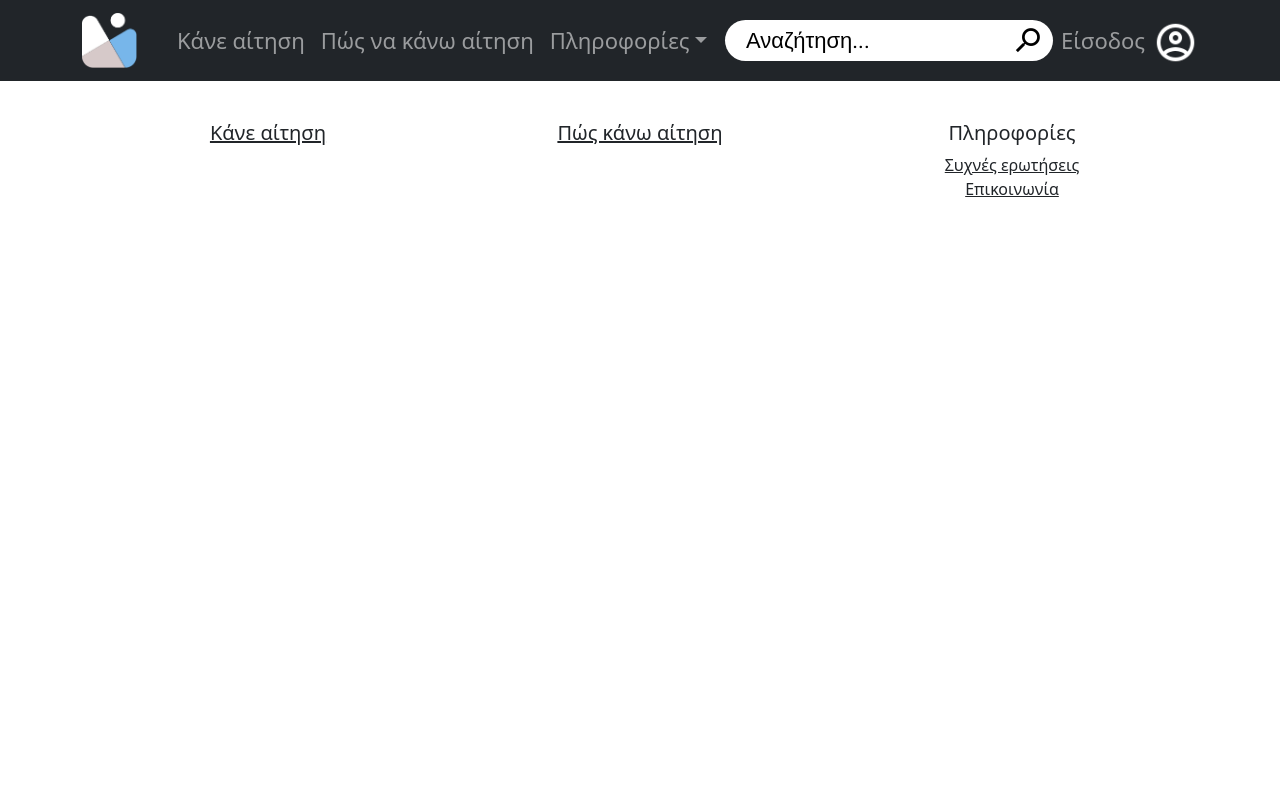
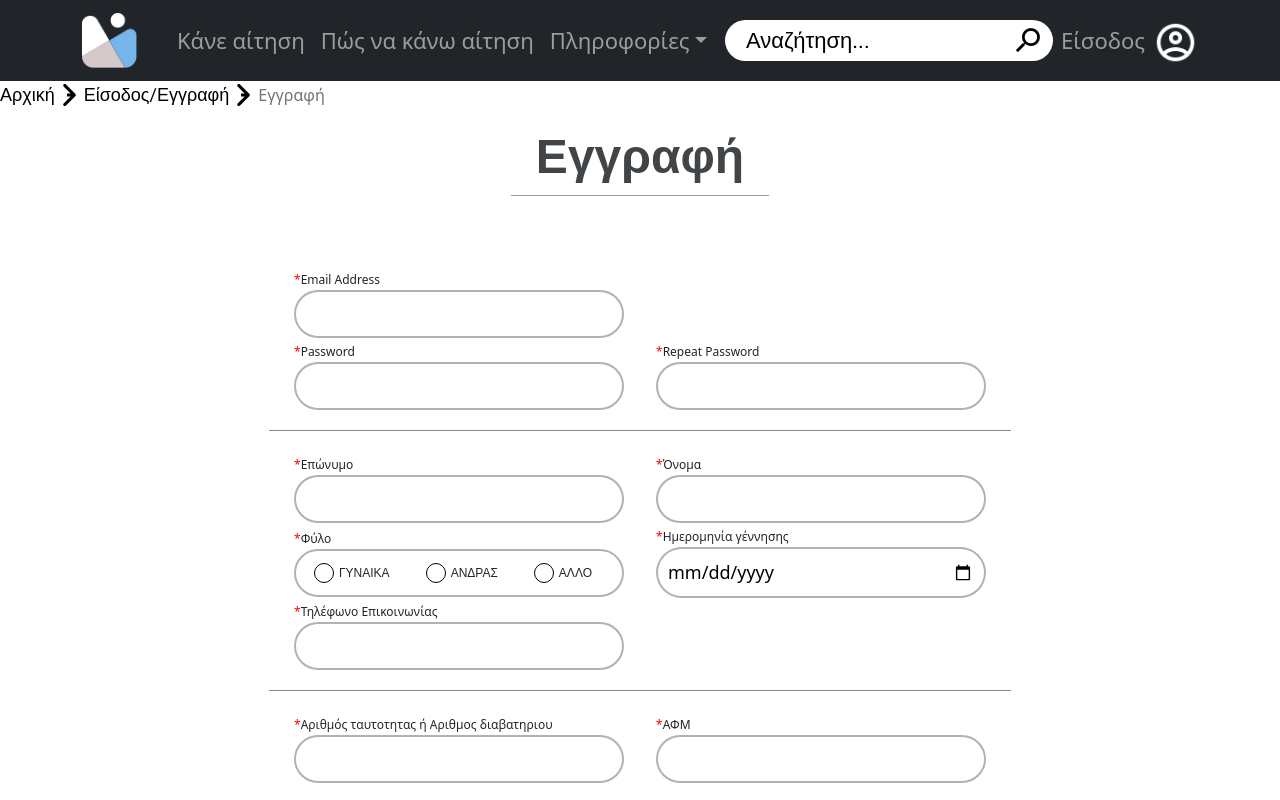
Before and after one commit to salkow/better-doatap, a React (Create React App) app: page /register in a window 1280 px wide. Shown: the top 800 px of the page. Built offline with nearby package versions, Linux system fonts and the light colour scheme.

Commit message:
done with register page(copy paste profile page)

```diff
--- a/src/App.js
+++ b/src/App.js
@@ -3,6 +3,7 @@ import Communication from "./components/Pages/myCommunication/myCommunication";
 import QNA from "./components/Pages/myQNA/myQNA";
 import MyLoginPage from "./components/Pages/myLoginPage/MyLoginPage";
 import MyProfilePage from "./components/Pages/MyProfilePage/MyProfilePage";
+import MyRegisterPage from "./components/Pages/MyRegisterPage/MyRegisterPage";
 
 import TheNav from "./components/generalComponents/myNav/myNav";
 import Footer from "./components/generalComponents/MyFooter/MyFooter";
@@ -26,6 +27,7 @@ function App() {
 				<Route path="/communication" element={<Communication />} />
 				<Route path="/loginPage" element={<MyLoginPage />} />
 				<Route path="/profile" element={<MyProfilePage />} />
+				<Route path="/register" element={<MyRegisterPage />} />
 			</Routes>
 			<Footer />
 		</BrowserRouter>
--- /dev/null
+++ b/src/components/Pages/MyRegisterPage/MyRegisterPage.css
@@ -0,0 +1,86 @@
+@import url('https://fonts.googleapis.com/css2?family=Roboto&display=swap');
+.external {
+    display: flex;
+    justify-content: center;
+    margin: 0;
+    padding: 0;
+}
+.internal {
+    display: flex;
+    justify-content: center;
+    flex-direction: column;
+    margin: 0;
+    padding: 0;
+}
+.top {
+    display: flex;
+    justify-content: center;
+    margin: 0;
+    padding: 0;
+}
+.internal > div:first-child{
+    margin-bottom: 70px;
+}
+.top > span{
+    margin: 0;
+    font-family: 'Roboto', sans-serif;
+    font-size: 48px;
+    line-height: 56px;
+    font-weight: bold;
+    opacity: 85%;
+    padding: 0 25px 10px 25px;
+    border-style: none none solid none;
+    border-color: rgba(0, 0, 0, 0.47);
+    border-width: 1px;
+}
+.middle {
+    display: flex;
+    flex-direction: column;
+    align-items: center;
+    margin: 0;
+    padding: 0;
+}
+.middle > .txtboxes-p > div > * {
+    /* margin-bottom: 40px; */
+}
+.myTextboxes {
+    margin-bottom: 30px;
+}
+
+.middle > .txtboxes-p > div > *:last-child {
+    margin-bottom: 15px;
+}
+
+/* .horizontal > *:first-child {
+    margin-right: 40px;
+} */
+.txtboxes-p {
+    display: flex;
+    justify-content: center;
+    flex-direction: column;
+    margin: 0;
+    padding: 0;
+}
+
+.txtboxes-p > * {
+    display: flex;
+    justify-content: center;
+    flex-direction: column;
+    margin: 0 0 20px 0;
+    padding: 0 25px 5px 25px;
+    border-style: none none solid none;
+    border-color: rgba(0, 0, 0, 0.47);
+    border-width: 1px;
+}
+
+.txtboxes-p > .first-group > .first-other,
+.txtboxes-p > .second-group > .second-other,
+.txtboxes-p > .third-group > .third-other {
+    display: flex;
+    justify-content: space-between;
+    align-items: center;
+    gap: 2rem;
+    flex-direction: row;
+    margin: 0;
+    padding: 0;
+}
--- /dev/null
+++ b/src/components/Pages/MyRegisterPage/MyRegisterPage.js
@@ -0,0 +1,56 @@
+import './MyRegisterPage.css';
+
+import MyTextBox from "../../generalComponents/MyTextBox/MyTextBox";
+import MyButton from "../../generalComponents/MyButton/MyButton";
+import MyBreadcrumb from '../../generalComponents/MyBreadcrumb/MyBreadcrumb';
+import MyRadioButton from '../../generalComponents/MyRadioButton/MyRadioButton';
+import MyDatePicker from '../../generalComponents/MyDatePicker/MyDatePicker';
+
+
+const MyRegisterPage = () =>
+{
+    const myBread = [{first: "/", second: "Αρχική"}, {first: "/loginPage", second: "Είσοδος/Εγγραφή"}, {second: "Εγγραφή"}]
+    return (
+      <div>
+        <MyBreadcrumb array={myBread}/>
+        <div class="external">
+          <div class="internal">
+            <div class="top">
+              <span id="underlined">Εγγραφή</span>
+            </div>
+            <div class="middle">
+                <div class="txtboxes-p">
+                  <div class="first-group">
+                    <MyTextBox txt="Email Address" type="text"/>
+                    <div class="first-other horizontal">
+                      <MyTextBox class="myTextboxes" txt="Password" type="password"/>
+                      <MyTextBox txt="Repeat Password" type="password"/>
+                    </div>
+                  </div>
+                  <div class="second-group">
+                    <div class="second-other horizontal">
+                      <MyTextBox txt="Επώνυμο" type="text"/>
+                      <MyTextBox txt="Όνομα" type="text"/>
+                    </div>
+                    <div class="second-other horizontal">
+                      <MyRadioButton txt="Φύλο"/>
+                      <MyDatePicker txt="Ημερομηνία γέννησης"/>
+                    </div>
+                    <MyTextBox txt="Τηλέφωνο Επικοινωνίας" type="text"/>
+                  </div>
+                  <div class="third-group">
+                    <div class="third-other horizontal">
+                      <MyTextBox txt="Αριθμός ταυτοτητας ή  Αριθμος διαβατηριου" type="text"/>
+                      <MyTextBox txt="ΑΦΜ" type="text"/>
+                    </div>
+                  </div>
+                </div>
+                <MyButton btn_color="#4285f4" txt_color="white" curr_msg="Εγγραφή"/>
+            </div>
+          </div>
+        </div>
+      </div>
+	);
+};
+
+export default MyRegisterPage;
```
